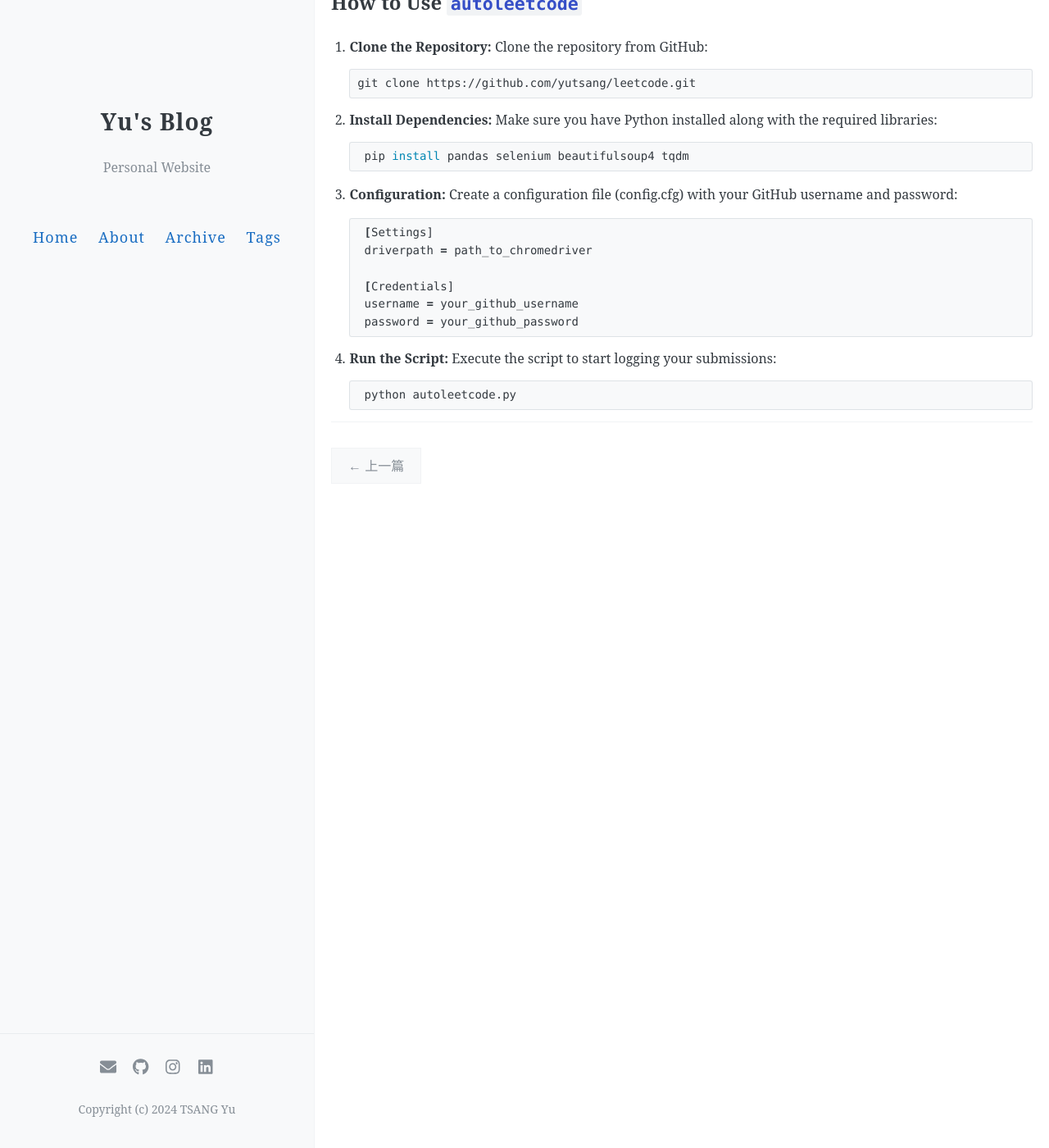
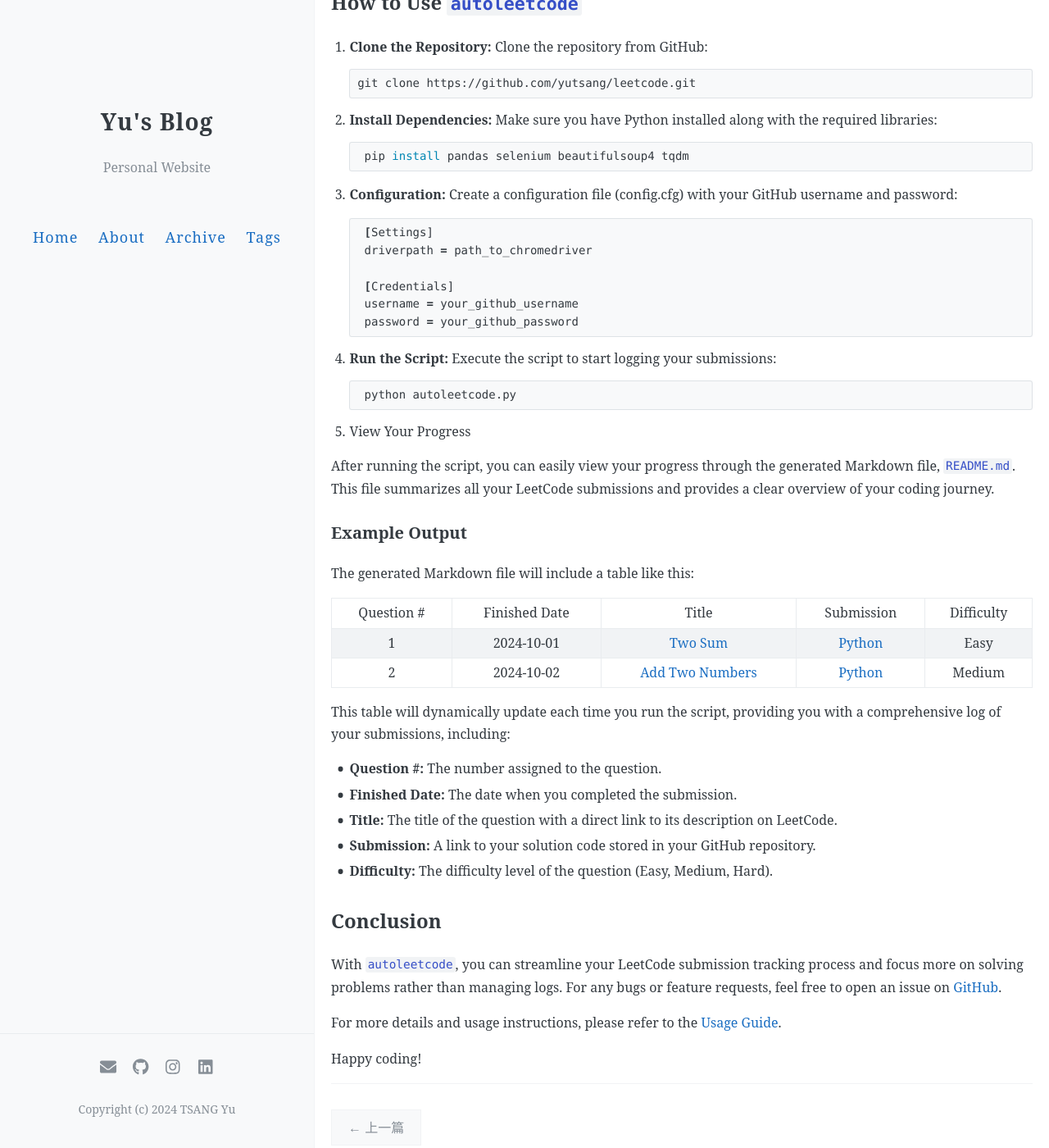
Before and after one commit to yutsang/yutsang.github.io, a Jekyll site: the page built from _posts/2024-10-05-auto_leetcode_tool.md, in a window 1280 px wide and 1400 px high, scrolled down 814 px. Shown: the whole window at 82% size. Built offline with Jekyll 4.4.1, drawn with Linux system fonts in a browser that asks for light colours; comment, search, counter and statistics services are not loaded.

Commit message:
Update 2024-10-05-auto_leetcode_tool.md

````diff
--- a/_posts/2024-10-05-auto_leetcode_tool.md
+++ b/_posts/2024-10-05-auto_leetcode_tool.md
@@ -52,3 +52,32 @@
     ```bash
     python autoleetcode.py
     ```
+
+5. View Your Progress
+
+After running the script, you can easily view your progress through the generated Markdown file, `README.md`. This file summarizes all your LeetCode submissions and provides a clear overview of your coding journey.
+
+### Example Output
+
+The generated Markdown file will include a table like this:
+
+| Question # | Finished Date | Title | Submission | Difficulty |
+|:---:|:---:|:---:|:---:|:---:|
+| 1 | 2024-10-01 | [Two Sum](https://leetcode.com/problems/two-sum/description/) | [Python](https://github.com/yutsang/leetcode/blob/main/submissions/1_two_sum.py) | Easy |
+| 2 | 2024-10-02 | [Add Two Numbers](https://leetcode.com/problems/add-two-numbers/description/) | [Python](https://github.com/yutsang/leetcode/blob/main/submissions/2_add_two_numbers.py) | Medium |
+
+This table will dynamically update each time you run the script, providing you with a comprehensive log of your submissions, including:
+
+- **Question #:** The number assigned to the question.
+- **Finished Date:** The date when you completed the submission.
+- **Title:** The title of the question with a direct link to its description on LeetCode.
+- **Submission:** A link to your solution code stored in your GitHub repository.
+- **Difficulty:** The difficulty level of the question (Easy, Medium, Hard).
+
+## Conclusion
+
+With `autoleetcode`, you can streamline your LeetCode submission tracking process and focus more on solving problems rather than managing logs. For any bugs or feature requests, feel free to open an issue on [GitHub](https://github.com/yutsang/leetcode/issues).
+
+For more details and usage instructions, please refer to the [Usage Guide](https://github.com/yutsang/leetcode/blob/main/autoleetcode.md).
+
+Happy coding!
````
